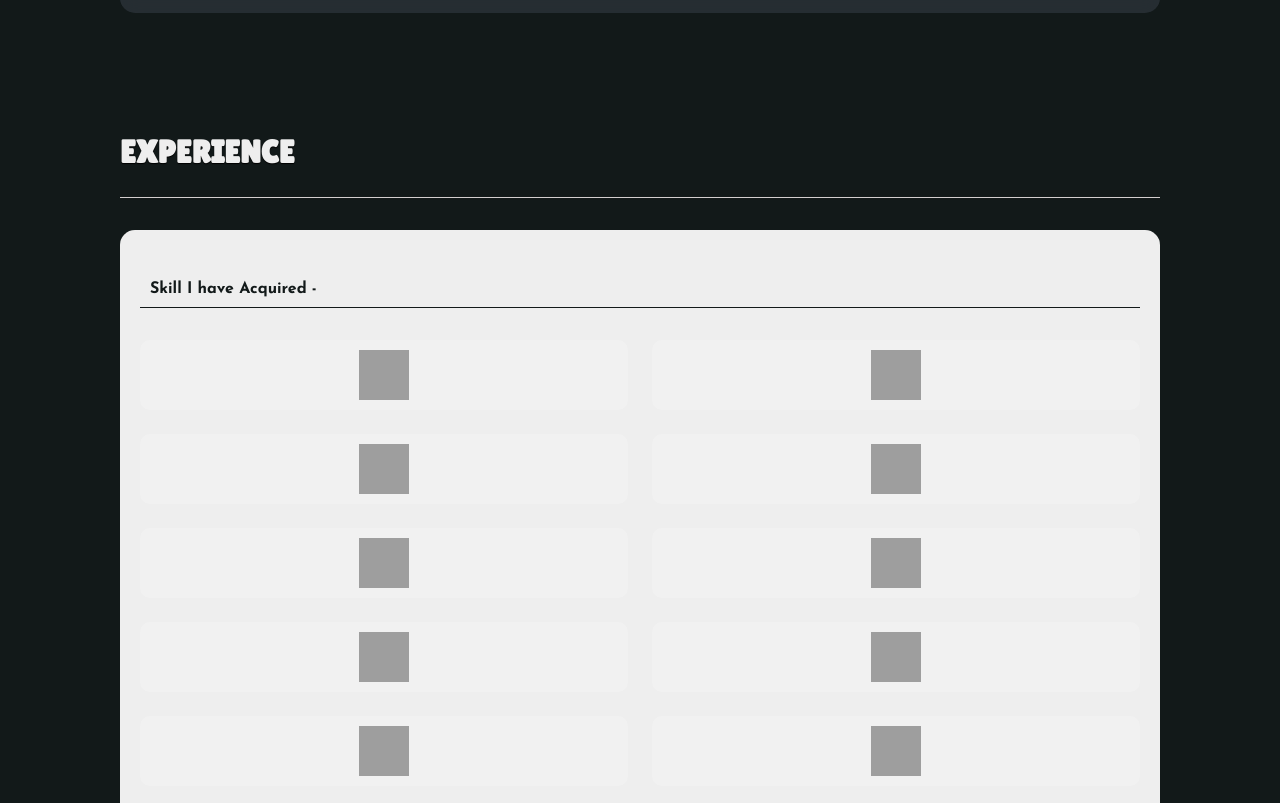
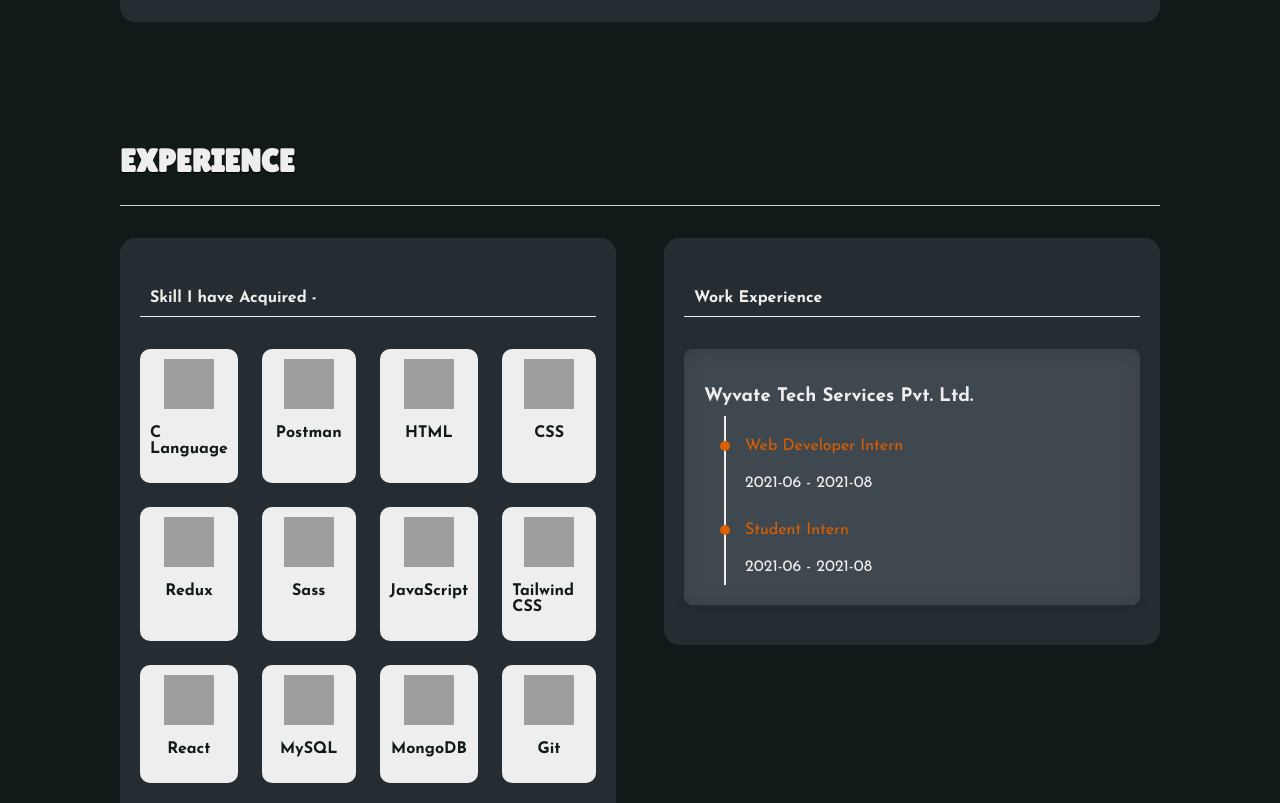
Before and after one commit to swapnilgupta14/Personal-Porfolio-using-Next.js, a Next.js app: page / in a window 1280 px wide. Shown: the part 1797-2600 px from the top of the page. Built offline with nearby package versions, Linux system fonts and the light colour scheme; grey boxes are pictures that could not be loaded; a web font is replaced by a local one.

Commit message:
changes : experiences section

```diff
--- a/src/component/Project.js
+++ b/src/component/Project.js
@@ -1,16 +1,16 @@
 import React, { useEffect, useState } from 'react';
 import {
   CIcon,
-  TypeScriptIcon,
-  ExpressIcon,
+  // TypeScriptIcon,
+  // ExpressIcon,
   NodeJSIcon,
   PostmanIcon,
-  DartIcon,
-  FlutterIcon,
-  ReactNativeIcon,
+  // DartIcon,
+  // FlutterIcon,
+  // ReactNativeIcon,
   HTMLIcon,
   CSSIcon,
-  BootstrapIcon,
+  // BootstrapIcon,
   ReduxIcon,
   SassIcon,
   JavaScriptIcon,
@@ -18,7 +18,7 @@ import {
   ReactIcon,
   MySQLIcon,
   MongoDBIcon,
-  HerokuIcon,
+  // HerokuIcon,
   GitIcon,
   FirebaseIcon,
 } from './icon/icon';
@@ -70,18 +70,41 @@ const projectsData = [
   }
 ];
 
+const experienceData = [
+  {
+    companyTitle: "Wyvate Tech Services Pvt. Ltd.",
+    img: "",
+    detail: [
+      {
+        jobTitle: "Web Developer Intern",
+        description: "",
+        technologies: [],
+        link: "",
+        duration: { from: "2021-06", to: "2021-08" }
+      },
+      {
+        jobTitle: "Student Intern",
+        description: "",
+        technologies: [],
+        link: "",
+        duration: { from: "2021-06", to: "2021-08" }
+      }
+    ]
+  },
+]
+
 const icons = [
   { Component: CIcon, label: 'C Language' },
-  { Component: TypeScriptIcon, label: 'TypeScript' },
-  { Component: ExpressIcon, label: 'Express' },
-  { Component: NodeJSIcon, label: 'NodeJS' },
+  // { Component: TypeScriptIcon, label: 'TypeScript' },
+  // { Component: ExpressIcon, label: 'Express' },
+  // { Component: NodeJSIcon, label: 'NodeJS' },
   { Component: PostmanIcon, label: 'Postman' },
-  { Component: DartIcon, label: 'Dart' },
-  { Component: FlutterIcon, label: 'Flutter' },
-  { Component: ReactNativeIcon, label: 'React Native' },
+  // { Component: DartIcon, label: 'Dart' },
+  // { Component: FlutterIcon, label: 'Flutter' },
+  // { Component: ReactNativeIcon, label: 'React Native' },
   { Component: HTMLIcon, label: 'HTML' },
   { Component: CSSIcon, label: 'CSS' },
-  { Component: BootstrapIcon, label: 'Bootstrap' },
+  // { Component: BootstrapIcon, label: 'Bootstrap' },
   { Component: ReduxIcon, label: 'Redux' },
   { Component: SassIcon, label: 'Sass' },
   { Component: JavaScriptIcon, label: 'JavaScript' },
@@ -89,13 +112,14 @@ const icons = [
   { Component: ReactIcon, label: 'React' },
   { Component: MySQLIcon, label: 'MySQL' },
   { Component: MongoDBIcon, label: 'MongoDB' },
-  { Component: HerokuIcon, label: 'Heroku' },
+  // { Component: HerokuIcon, label: 'Heroku' },
   { Component: GitIcon, label: 'Git' },
   { Component: FirebaseIcon, label: 'Firebase' },
 ];
 
 const Project = () => {
   const [visibleProjects, setVisibleProjects] = useState([]);
+  const [visibleExperience, setVisibleExperience] = useState([]);
 
   useEffect(() => {
     const observer = new IntersectionObserver(
@@ -127,7 +151,9 @@ const Project = () => {
 
   return (
     <div className="detail-container">
+
       <div className='container-title'><h2>PROJECTS</h2></div>
+
       <div className='project-container'>
         {projectsData.map((project, index) => (
           <React.Fragment key={index}>
@@ -144,19 +170,58 @@ const Project = () => {
           </React.Fragment>
         ))}
       </div>
+
+      <div className='container-title'><h2>EXPERIENCE</h2></div>
+
       <div className='experience-container'>
-        <div className='container-title'><h2>EXPERIENCE</h2></div>
+
         <div className='skill-container'>
-          <h4>Skill I have Acquired - </h4>
+          <h4 className='experience-sub-container'>Skill I have Acquired - </h4>
           <div className="wrapper">
             {icons.map(({ Component, label }, index) => (
               <div key={index} className="icon-container">
                 <Component />
+                <p>{label}</p>
               </div>
             ))}
           </div>
         </div>
+
+        <div className='companies-container'>
+          <h4 className='experience-sub-container'>Work Experience</h4>
+          <div className="wrapper">
+            {experienceData.map((experience, index) => (
+              <div
+                key={index}
+                className={`experience-card ${visibleExperience.includes(index.toString()) ? 'visible' : ''}`}
+                data-index={index}
+              >
+                <h3 className="company-title">{experience.companyTitle}</h3>
+                {experience.img && <img className="company-image" src={experience.img} alt="image" />}
+                <div className="experience-details">
+                  {experience.detail.map((detail, detailIndex) => (
+                    <div key={detailIndex} className="job-detail">
+                      <div className="line"></div>
+                      <div className="content">
+                        <h4 className="job-title">{detail.jobTitle}</h4>
+                        <p className="description">{detail.description}</p>
+                        <div className="technologies">
+                          {detail.technologies.map((technology, technologyIndex) => (
+                            <span key={technologyIndex} className="technology">{technology}</span>
+                          ))}
+                        </div>
+                        <p className="duration">{`${detail.duration.from} - ${detail.duration.to}`}</p>
+                      </div>
+                    </div>
+                  ))}
+                </div>
+              </div>
+            ))}
+          </div>
+        </div>
+
       </div>
+
     </div>
   );
 }
--- a/src/component/header.js
+++ b/src/component/header.js
@@ -76,6 +76,7 @@ const Header = () => {
                   <Icon height={32} width={32} />
                 </div>
                 {isDropdownOpen && (
+                  <div className='blurred-wrapper'>
                     <div className="dropdown-menu">
                       {dropdownItems.map(item => (
                         <div key={item.id} className="dropdown-item-wrapper">
@@ -102,6 +103,7 @@ const Header = () => {
                         </div>
                       ))}
                     </div>
+                  </div>
                 )}
               </li>
             )}
--- a/src/styles/Project.scss
+++ b/src/styles/Project.scss
@@ -23,8 +23,8 @@
   overflow: hidden;
 
   background: #444b586a;
-    backdrop-filter: blur(10px);
-    -webkit-backdrop-filter: blur(10px);
+  backdrop-filter: blur(20px);
+  -webkit-backdrop-filter: blur(20px);
 }
 
 .project-card {
@@ -50,6 +50,7 @@
   img {
     width: 100%;
     height: 100%;
+
     object-fit: cover;
     border-radius: 10px;
     z-index: 9;
@@ -68,9 +69,12 @@
   box-shadow: 0 8px 16px rgba(0, 0, 0, 0.2);
 }
 
+// ---------------------------------------------------
+
 @media (max-width: 768px) {
   .container-title {
     margin: 0vh 5vh 0vh 5vh;
+
     color: $secondary-color;
     text-shadow: #000000 0px 1px 1px;
     border-bottom: #d4cfcf 1px solid;
@@ -91,12 +95,15 @@
     .timeline {
       position: absolute;
       left: 50.5%;
-          top: calc(5vh + 20px); /* Adjust based on your layout */
-          bottom: 5vh; /* Adjust based on your layout */
+      top: calc(5vh + 20px);
+      /* Adjust based on your layout */
+      bottom: 5vh;
+      /* Adjust based on your layout */
       width: 1px;
       z-index: 1;
       box-shadow: 0 0 0 1px #d4cfcf;
-          background-color: #d4cfcf; /* Add background color to the timeline */
+      background-color: #d4cfcf;
+      /* Add background color to the timeline */
     }
 
     .timeline-indicator {
@@ -115,7 +122,8 @@
       box-shadow: 0 0 0 1px $base-color, 0 0 0 3px $accent-color, 0 0 0 4px $secondary-color;
 
       &:nth-of-type(n + 2) {
-            top: -55px; /* Adjust based on your layout */
+        top: -55px;
+        /* Adjust based on your layout */
       }
     }
 
@@ -131,7 +139,8 @@
       z-index: 3;
 
       &:nth-of-type(n + 2) .timeline-indicator {
-            top: -55px; /* Adjust based on your layout */
+        top: -55px;
+        /* Adjust based on your layout */
       }
     }
 
@@ -141,7 +150,9 @@
   }
 
 }
-.experience-container {
+
+// ----------------------------------------------
+
 .container-title {
   text-align: left;
   margin-bottom: 2rem;
@@ -152,48 +163,66 @@
   }
 }
 
-  .skill-container {
-    min-height: fit-content;
-    max-height: fit-content;
-    margin: 0vh 15vh 15vh 15vh;
-    border-radius: 15px;
-    padding: 20px;
+.experience-container {
   display: flex;
-    flex-direction: column;
-    align-items: center;
-    background: $secondary-color;
-    color: $accent-color;
-    transition: background-color 0.7s ease;
-    position: relative;
-    overflow: hidden;
+  flex-direction: row;
 
-    h4 {
-        color: $accent-color;
-        border-bottom: 1px solid $accent-color;
+  .experience-sub-container {
+    color: $secondary-color;
+    border-bottom: 1px solid $secondary-color;
     width: 100%;
     padding: 10px;
     text-align: left;
     margin-bottom: 2rem;
   }
 
+  .skill-container {
+    flex: 1;
+    width: 100%;
+
+    min-height: fit-content;
+    max-height: fit-content;
+
+    margin: 0vh 3vh 10vh 15vh;
+
+    border-radius: 15px;
+    padding: 20px;
+
+    display: flex;
+    flex-direction: column;
+    align-items: center;
+
+    background: #444b586a;
+    backdrop-filter: blur(10px);
+
+    color: $secondary-color;
+    transition: background-color 0.7s ease;
+    position: relative;
+    overflow: hidden;
+
+
     .wrapper {
       display: grid;
-      grid-template-columns: repeat(2, 1fr);
+      grid-template-columns: repeat(4, 1fr);
       gap: 1.5rem;
       width: 100%;
+
+      p {
+        color: $accent-color;
+      }
 
       .icon-container {
         display: flex;
         flex-direction: column;
         align-items: center;
-        background: #ffffff30;
+        background: $secondary-color;
         border-radius: 10px;
         padding: 10px;
         transition: transform 0.3s ease, background-color 0.3s ease;
 
         &:hover {
           transform: scale(1.1);
-          background-color: #ffffff50;
+          background-color: lighten($accent-color, $amount: 80);
         }
 
         img {
@@ -209,18 +238,151 @@
     }
   }
 
+  .companies-container {
+    flex: 1;
+    width: 100%;
+    font-style: normal;
+
+    min-height: fit-content;
+    max-height: fit-content;
+    margin: 0vh 15vh 10vh 3vh;
+    border-radius: 15px;
+    padding: 20px;
+    display: flex;
+    flex-direction: column;
+    align-items: center;
+
+    background: #444b586a;
+    backdrop-filter: blur(10px);
+
+    color: $secondary-color;
+    transition: background-color 0.7s ease;
+    position: relative;
+    overflow: hidden;
+
+    .wrapper {
+      display: flex;
+      flex-direction: column;
+      align-items: center;
+      width: 100%;
+    }
+
+    .experience-card {
+      width: 100%;
+      border-radius: 8px;
+      padding: 20px;
+      margin-bottom: 20px;
+
+      background: rgba(255, 255, 255, 0.074);
+      backdrop-filter: blur(10px);
+      box-shadow: 0 4px 8px rgba(0, 0, 0, 0.1);
+
+      position: relative;
+    }
+
+    .company-title {
+      // font-size: 24px;
+      margin-bottom: 10px;
+      color: $secondary-color;
+    }
+
+    .experience-details {
+      position: relative;
+      font-style: normal;
+      margin-left: 20px;
+    }
+
+    .job-detail {
+      display: flex;
+      position: relative;
+      margin-bottom: 10px;
+    }
+
+    .line {
+      width: 1.5px;
+      background-color: $secondary-color;
+      margin-left: 0px;
+      margin-bottom: -10px;
+      position: absolute;
+      top: 0;
+      bottom: 0;
+    }
+
+    .content {
+      flex: 1;
+      padding-left: 21px;
+      margin: 0 0 0 0;
+      position: relative;
+    }
+
+    .job-title {
+      color: $base-color;
+      position: relative;
+      font-weight: 400;
+    }
+
+    .job-title::before {
+      content: '';
+      position: absolute;
+      left: -25px;
+      top: 50%;
+      transform: translateY(-50%);
+      width: 10px;
+      height: 10px;
+      background-color: $base-color;
+      border-radius: 50%;
+    }
+
+    .duration {
+      margin: 0;
+      font-weight: 400;
+      color: $secondary-color;
+    }
+
+  }
+}
+
 @media (max-width: 768px) {
-    .container-title {
-      margin: 0vh 5vh 5vh 5vh;
-    }
+  .experience-container {
+    display: flex;
+    flex-direction: column-reverse;
+    justify-content: center;
+    align-items: center;
+    font-style: normal;
 
     .skill-container {
       width: calc(100% - 4rem);
-      margin: 0px 2rem;
+      margin: 1rem 2rem;
+      align-items: center;
+      justify-content: center;
+      border-radius: 10px;
+
+      .wrapper {
+        grid-template-columns: repeat(3, 3fr);
+
+        .icon-container {
+          width: 100%;
+
+          p{
+            font-size: 0.7rem;
           }
 
-    .wrapper {
-      grid-template-columns: 1fr;
+          img {
+            width: 30px;
+            height: 30px;
+          }
+
+          .icon-label {
+            margin-top: 0.5rem;
           }
         }
       }
+    }
+
+    .companies-container {
+      width: calc(100% - 4rem);
+      margin: 1rem 2rem;
+      font-style: normal;
+    }
+  }
+}
```
Also changed, not shown: src/component/Homepage.js (+7 -1 lines), src/styles/Homepage.scss (+14 -7 lines), public/bmc_qr.png (added). Lines whose indentation alone changed are shown as unchanged.
